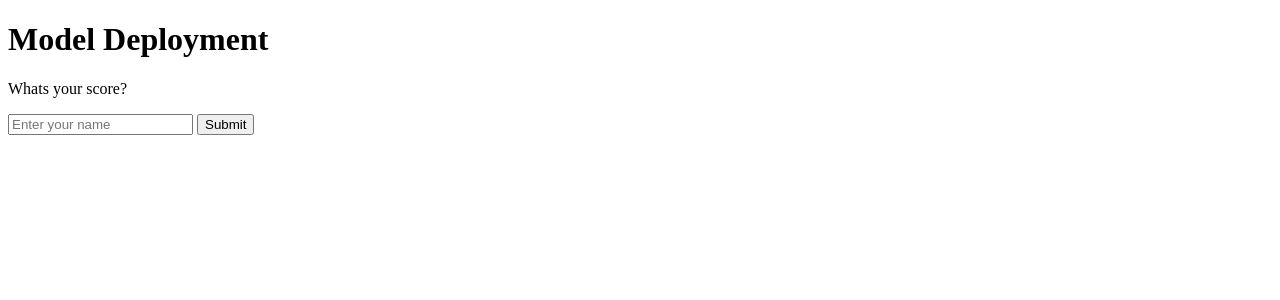
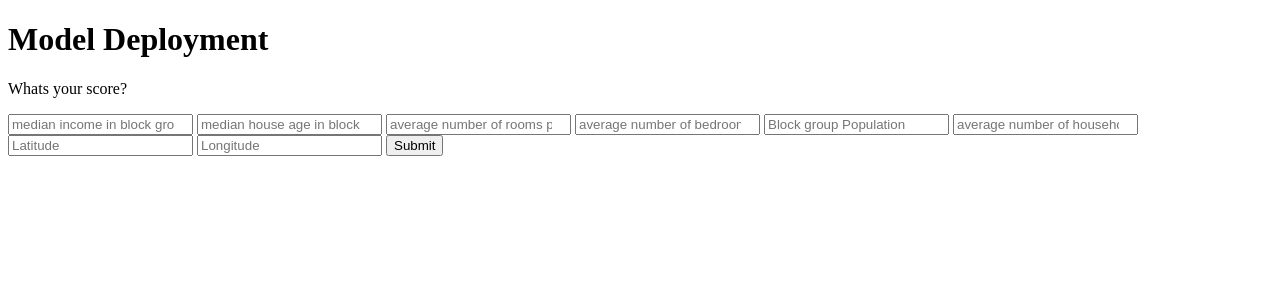
Before and after one commit to gyannetics/california-house-price-predictions-heroku, a Flask app: page / in a window 1280 px wide. Shown: the top 300 px of the page. Run offline with Flask 2, Linux system fonts and the light colour scheme; parts of the project's set-up code (start-up, migrations or seed data) failed here and were passed over.

Commit message:
updated files

```diff
--- a/app.py
+++ b/app.py
@@ -1,4 +1,9 @@
-from flask import Flask, render_template, request
+from flask import Flask, render_template, request, jsonify
+from pandas import DataFrame
+# from sklearn.externals import joblib
+import joblib
+import traceback
+# from os import Path
 
 app = Flask(__name__)
 
@@ -6,14 +11,32 @@ app = Flask(__name__)
 def home():
     return render_template('index.html')
 
-@app.route('/submit', methods=['POST'])
-def submit():
-    # HTML to PYTHON
-    if request.method == 'POST':
-        name = request.form['username']
 
-    # PYTHON TO HTML
-    return render_template('submit.html', n=name)
+@app.route('/predict', methods=['POST'])
+def prediction():
+    if model:
+        try:
+            json = request.json
+            prediction = list(model.predict(DataFrame(json)))
+            return jsonify({'prediction': str(prediction)})
+        except Exception as e:
+            return jsonify({'trace': traceback.format_exc()})
+     #render_template('submit.html', prediction=prediction)
+
+# @app.route('/submit', methods=['POST'])
+# def submit():
+#     # HTML to PYTHON
+#     if request.method == 'POST':
+#         name = request.form['username']
+
+#     # PYTHON TO HTML
+#     return render_template('submit.html', n=name)
 
 if __name__ == '__main__':
+    model = joblib.load("./saved_model/model.pkl") # Load "model.pkl"
+    print ('Model loaded')
+    # model_columns = joblib.load("model_columns.pkl") # Load "model_columns.pkl"
+    # print ('Model columns loaded')
+
+    # app.run(port=port, debug=True)
     app.run(debug=True)
--- a/model.py
+++ b/model.py
@@ -5,6 +5,7 @@ from sklearn.datasets import fetch_california_housing
 # from sklearn.tree import DecisionTreeRegressor
 # from sklearn.linear_model import LinearRegression
 from sklearn.model_selection import train_test_split
+from sklearn.externals import joblib
 from sklearn.metrics import mean_squared_error, mean_absolute_error
 import pickle
 from xgboost import XGBRegressor
@@ -55,14 +56,14 @@ model.fit(train_scaled, y_train)
 y_pred = model.predict(test_scaled)
 
 # y_pred = scaler.inverse_transform(y_pred_scaled)
-print(y_pred[:5])
+# print(y_pred[:5])
 # Scoring the model
 score_train = model.score(train_scaled, y_train)
 score_test = model.score(test_scaled, y_test)
 
 # if score_train-score_test < 0.05:
 with open("C:\\Users\\cogni\\Downloads\\iGyan\\heroku-ml-deploy\\saved_model\\model.pkl", 'wb') as f:
-    pickle.dump(model, f)
+    joblib.dump(model, f)
 
 error = mean_squared_error(y_true=y_test, y_pred=y_pred)
 print(score_train, '\n', score_test, '\n', error)
--- /dev/null
+++ b/prediction.py
@@ -0,0 +1 @@
+prediction.py
--- a/templates/index.html
+++ b/templates/index.html
@@ -12,7 +12,15 @@
         Whats your score?
     </p>
     <form action="/submit" method="POST">
-        <input type="text" name="username" placeholder="Enter your name">
+        <input type="number" name="MedInc" placeholder="median income in block group">
+        <input type="number" name="HouseAge" placeholder="median house age in block group">
+        <input type="number" name="AveRooms" placeholder="average number of rooms per household">
+        <input type="number" name="AveBedrms" placeholder="average number of bedrooms per household">
+        <input type="number" name="Population" placeholder="Block group Population">
+        <input type="number" name="AveOccup" placeholder="average number of household members">
+        <input type="number" name="Latitude" placeholder="Latitude">
+        <input type="number" name="Longitude" placeholder="Longitude">
+
         <input type="submit">
     </form>
 </body>
--- a/templates/submit.html
+++ b/templates/submit.html
@@ -7,6 +7,6 @@
     <title>Submitted</title>
 </head>
 <body>
-    <h4>{{ n }}</h4>
+    <h4>{{ prediction }}</h4>
 </body>
 </html>
```
